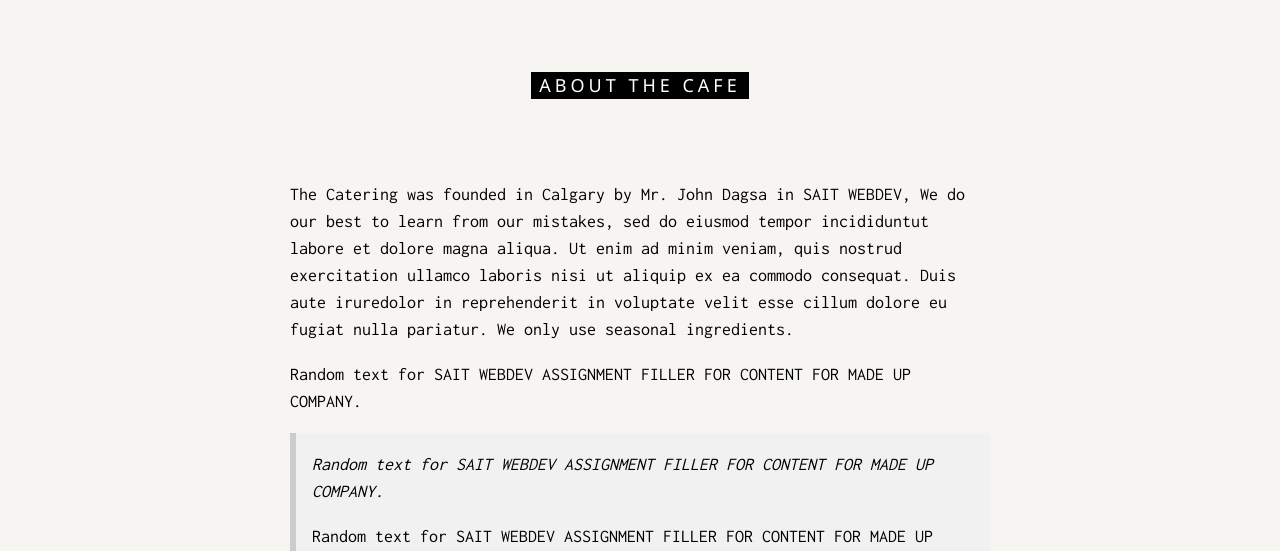
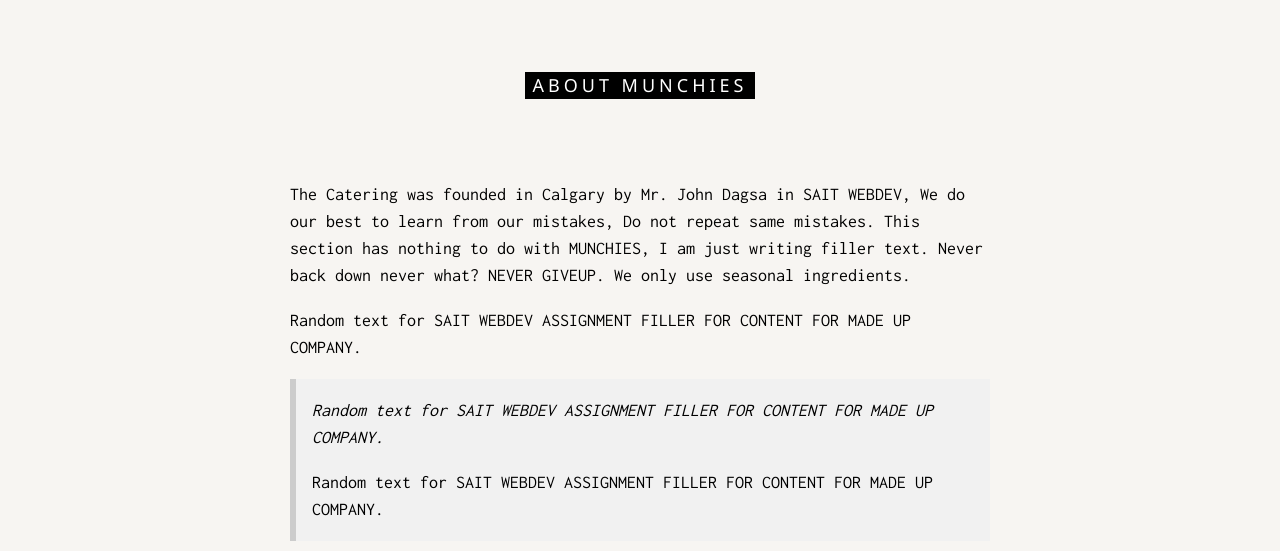
Before and after one commit to jdvgsa/asg1template2, a plain HTML site: page index.html in a window 1280 px wide. Shown: the part 852-1403 px from the top of the page. Drawn offline with nearby package versions, Linux system fonts and the light colour scheme.

Commit message:
Changed words for filler content on the Body

```diff
--- a/index.html
+++ b/index.html
@@ -64,12 +64,9 @@ body, html {
 <!-- About Container -->
 <div class="w3-container" id="about">
   <div class="w3-content" style="max-width:700px">
-    <h5 class="w3-center w3-padding-64"><span class="w3-tag w3-wide">ABOUT THE CAFE</span></h5>
+    <h5 class="w3-center w3-padding-64"><span class="w3-tag w3-wide">ABOUT MUNCHIES</span></h5>
     <p>The Catering was founded in Calgary by Mr. John Dagsa in SAIT WEBDEV,
-      We do our best to learn from our mistakes, sed do eiusmod tempor incididuntut
-      labore et dolore magna aliqua. Ut enim ad minim veniam, quis nostrud exercitation ullamco
-      laboris nisi ut aliquip ex ea commodo consequat. Duis aute iruredolor in reprehenderit in voluptate
-      velit esse cillum dolore eu fugiat nulla pariatur. We only use seasonal ingredients.</p>
+      We do our best to learn from our mistakes, Do not repeat same mistakes. This section has nothing to do with MUNCHIES, I am just writing filler text. Never back down never what? NEVER GIVEUP. We only use seasonal ingredients.</p>
     <p>Random text for SAIT WEBDEV ASSIGNMENT FILLER FOR CONTENT FOR MADE UP COMPANY.</p>
     <div class="w3-panel w3-leftbar w3-light-grey">
       <p><i>Random text for SAIT WEBDEV ASSIGNMENT FILLER FOR CONTENT FOR MADE UP COMPANY.</i></p>
```
